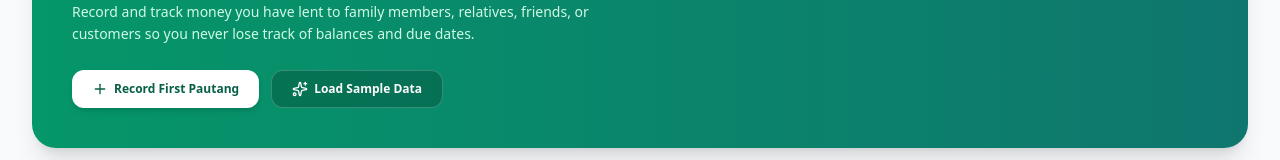
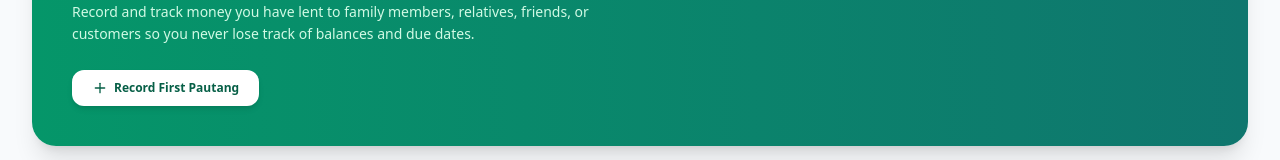
Before and after one commit to MarkusAlop/pautang-system, a Svelte app: page / in a window 1280 px wide. Shown: the part 432-592 px from the top of the page. Built offline with nearby package versions, Linux system fonts and the light colour scheme; no server answers.

Commit message:
Removed Sample Load

```diff
--- a/src/App.svelte
+++ b/src/App.svelte
@@ -288,17 +288,6 @@
                     <span>Record First Pautang</span>
                   </button>
 
-                  <button
-                    on:click={async () => {
-                      await api.seedDemo();
-                      await refreshData();
-                      showToast('Sample pautang records loaded!');
-                    }}
-                    class="px-5 py-2.5 bg-emerald-800/60 hover:bg-emerald-800 text-white text-xs font-bold rounded-xl border border-white/20 transition-all flex items-center gap-1.5"
-                  >
-                    <Sparkles class="w-4 h-4" />
-                    <span>Load Sample Data</span>
-                  </button>
                 </div>
               </div>
             </div>
```
Also changed, not shown: 1 other file (tests, documents, lock files or other folders).
